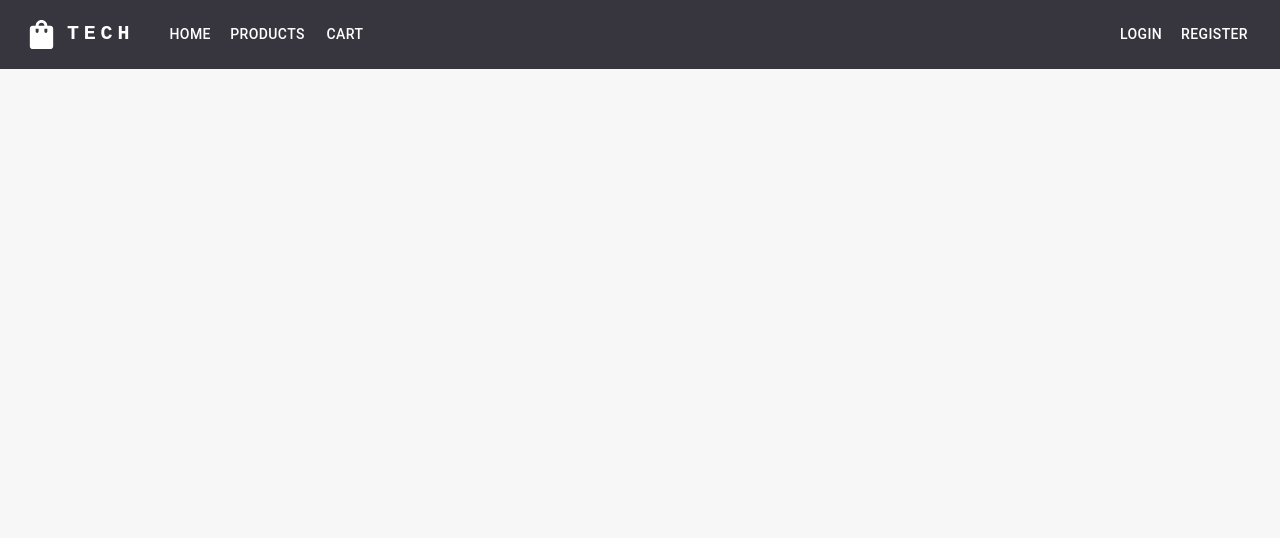
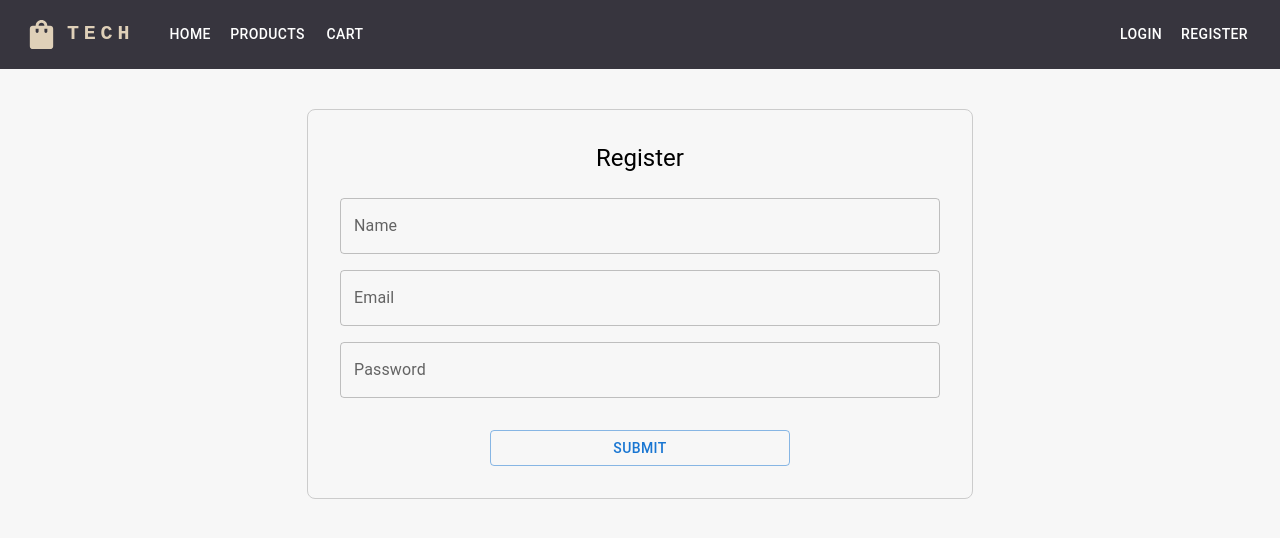
Before and after one commit to moWalid3/MERN-ECommerce-App, a React (Vite) app in the folder frontend/: page /register in a window 1280 px wide. Shown: the top 538 px of the page. Built offline with nearby package versions, Linux system fonts and the light colour scheme.

Commit message:
handle register page

```diff
--- a/frontend/src/App.tsx
+++ b/frontend/src/App.tsx
@@ -2,15 +2,17 @@ import { BrowserRouter, Route, Routes } from "react-router-dom";
 import HomePage from "./pages/HomePage";
 import Navbar from "./components/Navbar";
 import Container from '@mui/material/Container';
+import RegisterPage from "./pages/RegisterPage";
 
 function App() {
   return (
     <>
       <BrowserRouter>
         <Navbar />
-        <Container maxWidth="xl">
+        <Container maxWidth="xl" sx={{py: 5}}>
           <Routes>
             <Route path="/" element={<HomePage />} />
+            <Route path="/register" element={<RegisterPage />} />
           </Routes>
         </Container>
       </BrowserRouter>
--- a/frontend/src/components/Navbar.tsx
+++ b/frontend/src/components/Navbar.tsx
@@ -10,6 +10,7 @@ import Container from '@mui/material/Container';
 import Button from '@mui/material/Button';
 import MenuItem from '@mui/material/MenuItem';
 import ShoppingBagRoundedIcon from '@mui/icons-material/ShoppingBagRounded';
+import { Link } from 'react-router-dom';
 
 function Navbar() {
   const [anchorElNav, setAnchorElNav] = React.useState<null | HTMLElement>(null);
@@ -26,12 +27,14 @@ function Navbar() {
     <AppBar position="static" color='secondary' sx={{background: "#37353E", boxShadow: "none"}}>
       <Container maxWidth="xl">
         <Toolbar disableGutters>
-          <ShoppingBagRoundedIcon sx={{ display: { xs: 'none', md: 'flex' }, mr: 1, fontSize: 35 }} />
-          <Typography variant="h6" noWrap component="a"
-            sx={{ mr: 3, display: { xs: 'none', md: 'flex' }, fontFamily: 'monospace', fontWeight: 700, letterSpacing: '.3rem'}}
+          <Link to="/" className='logo-link'>
+            <ShoppingBagRoundedIcon sx={{ mr: 1, fontSize: 35 }} />
+            <Typography variant="h6" noWrap
+              sx={{ mr: 3, fontFamily: 'monospace', fontWeight: 700, letterSpacing: '.3rem'}}
             >
               TECH
             </Typography>
+          </Link>
 
           <Box sx={{ flexGrow: 1, display: { xs: 'flex', md: 'none' } }}>
             <IconButton size="large" aria-controls="menu-appbar" aria-haspopup="true" onClick={handleOpenNavMenu} color='inherit'>
@@ -75,24 +78,29 @@ function Navbar() {
           </Typography>
 
           <Box sx={{ flexGrow: 1, display: { xs: 'none', md: 'flex' } }}>
-            <Button onClick={handleCloseNavMenu} sx={{ my: 2, color: 'white' }}>
+            <Link to="/">
+              <Button color='inherit' onClick={handleCloseNavMenu} sx={{ my: 2, color: 'white' }}>
                 Home
               </Button>
-            <Button onClick={handleCloseNavMenu} sx={{ my: 2, color: 'white' }}>
+            </Link>
+            <Button color='inherit' onClick={handleCloseNavMenu} sx={{ my: 2, color: 'white' }}>
               Products
             </Button>
-            <Button onClick={handleCloseNavMenu} sx={{ my: 2, color: 'white' }}>
+            <Button color='inherit' onClick={handleCloseNavMenu} sx={{ my: 2, color: 'white' }}>
               Cart
             </Button>
 
             <Box sx={{flexGrow: 1, display: "flex", justifyContent: "flex-end"}}>
-              <Button onClick={handleCloseNavMenu} sx={{ my: 2, color: 'white' }}>
+              <Button color='inherit' onClick={handleCloseNavMenu} sx={{ my: 2, color: 'white' }}>
                 Login
               </Button>
 
-              <Button onClick={handleCloseNavMenu} sx={{ my: 2, color: 'white' }}>
+              <Link to="/register">
+                <Button color='inherit' onClick={handleCloseNavMenu} sx={{ my: 2, color: 'white' }}>
                   Register
                 </Button>
+              </Link>
+
             </Box>
           </Box>
         </Toolbar>
--- a/frontend/src/index.css
+++ b/frontend/src/index.css
@@ -15,3 +15,10 @@ h1 {
 .price {
   color: #E9AE0B;
 }
+
+.logo-link {
+  display: flex;
+  align-items: center;
+  text-decoration: none;
+  color: #DFD0B8;
+}
--- /dev/null
+++ b/frontend/src/pages/RegisterPage.tsx
@@ -0,0 +1,83 @@
+import { TextField, Button, Box, Typography } from "@mui/material";
+import { useRef, type FormEvent } from "react";
+import { BASE_URL } from "../constants/baseUrl";
+
+interface IRegister {
+  name: string;
+  email: string;
+  password: string;
+}
+
+const RegisterPage = () => {
+  const nameRef = useRef<HTMLInputElement>(null);
+  const emailRef = useRef<HTMLInputElement>(null);
+  const passwordRef = useRef<HTMLInputElement>(null);
+
+  const handleSubmit = (e: FormEvent<HTMLFormElement>) => {
+    e.preventDefault();
+
+    if(!nameRef.current || !emailRef.current || !passwordRef.current) return;
+
+    const formData: IRegister = {
+      name: nameRef.current?.value,
+      email: emailRef.current?.value,
+      password: passwordRef.current?.value,
+    }
+    register(formData);
+  }
+
+  const register = async (formData: IRegister) => {
+    try {
+      const res = await fetch(`${BASE_URL}/user/register`, {
+        method: "POST",
+        headers: {"Content-Type": "application/json"},
+        body: JSON.stringify(formData)
+      });
+      console.log(await res.json());
+
+      if(res.ok) {
+
+        if(!nameRef.current || !emailRef.current || !passwordRef.current) return;
+
+        nameRef.current.value = '';
+        emailRef.current.value = '';
+        passwordRef.current.value = '';
+      }
+
+    } catch (error) {
+      console.log(error);
+    }
+  }
+
+  return ( <>
+    <Box
+      component="form"
+      sx={{
+        display: "flex",
+        flexDirection: "column",
+        gap: 2,
+        alignItems: "center",
+        p: 4,
+        border: "1px solid #ccc",
+        borderRadius: "8px",
+        maxWidth: "600px",
+        margin: "auto"
+      }}
+      noValidate
+      autoComplete="off"
+      onSubmit={handleSubmit}
+    >
+      <Typography variant="h5" gutterBottom>
+        Register
+      </Typography>
+      <TextField inputRef={nameRef} label="Name" name="name" fullWidth />
+      <TextField inputRef={emailRef} label="Email" type="email" name="email" fullWidth />
+      <TextField inputRef={passwordRef} label="Password" type="password" name="password" fullWidth />
+      <Button variant="outlined" type="submit" sx={{ mt: 2, width: "50%" }}>
+        Submit
+      </Button>
+    </Box>
+  </> );
+}
+
+export default RegisterPage;
```
Also changed, not shown: frontend/src/context/AuthStore.ts (added, +16 -0 lines), frontend/src/pages/LoginPage.tsx (added, +7 -0 lines). Lines whose indentation alone changed are shown as unchanged.
